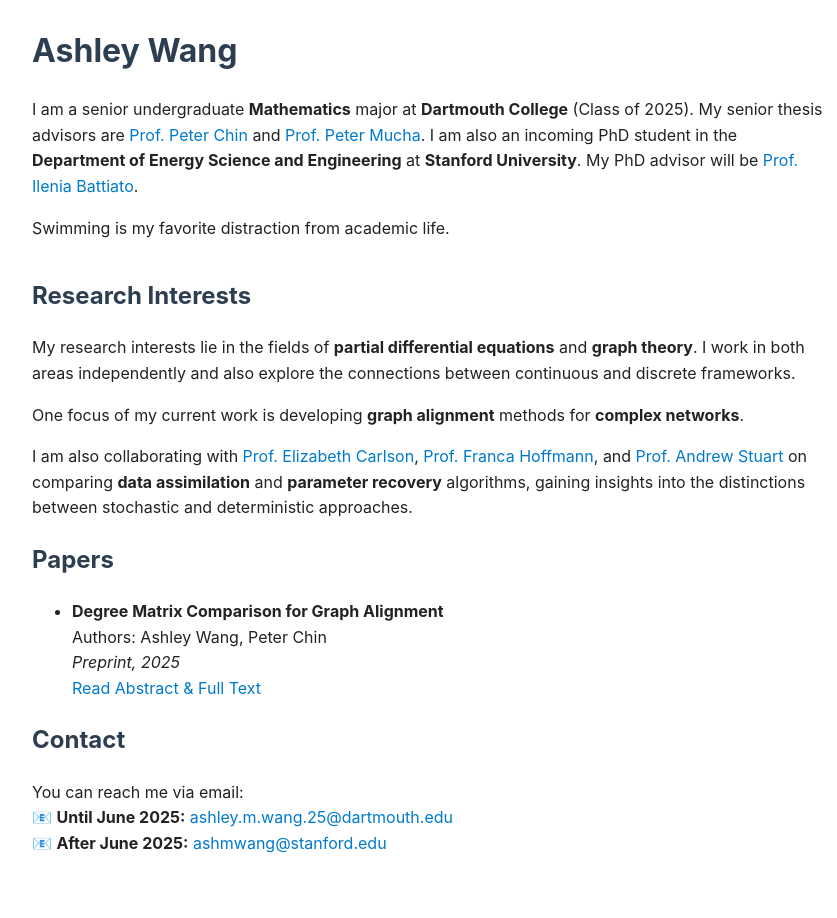
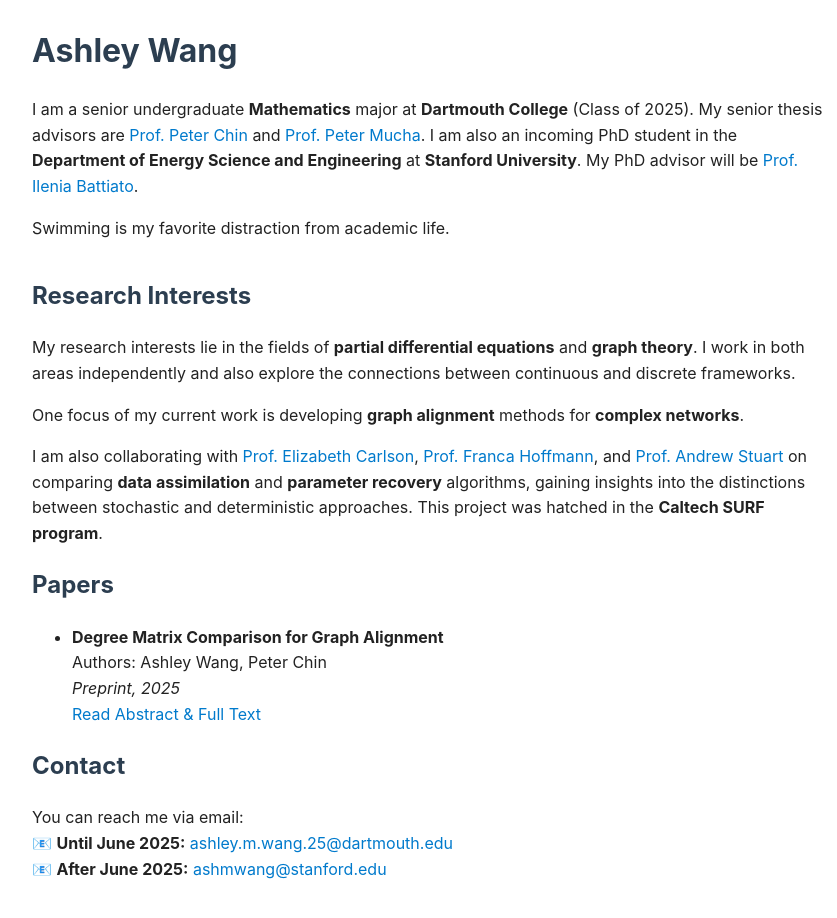
Before and after one commit to AshleyyyMWang/AshleyyyMWang.github.io, a plain HTML site: page index.html in a window 1280 px wide. Shown: the part 457-1375 px from the top of the page, without its empty margins (208-1045 px from the left). Before the commit the page ends 1354 px from the top, so only its background shows below. Drawn offline with Linux system fonts and the light colour scheme.

Commit message:
Update index.html

```diff
--- a/index.html
+++ b/index.html
@@ -69,7 +69,7 @@
     One focus of my current work is developing <strong>graph alignment</strong> methods for <strong>complex networks</strong>.
     </p>
   <p>
-    I am also collaborating with <a href="https://sites.google.com/view/elizabethcarlsonmath" target="_blank" rel="noopener">Prof. Elizabeth Carlson</a>, <a href="https://www.cms.caltech.edu/people/franca-hoffmann" target="_blank" rel="noopener">Prof. Franca Hoffmann</a>, and <a href="http://stuart.caltech.edu" target="_blank" rel="noopener">Prof. Andrew Stuart</a> on comparing <strong>data assimilation</strong> and <strong>parameter recovery</strong> algorithms, gaining insights into the distinctions between stochastic and deterministic approaches.
+    I am also collaborating with <a href="https://sites.google.com/view/elizabethcarlsonmath" target="_blank" rel="noopener">Prof. Elizabeth Carlson</a>, <a href="https://www.cms.caltech.edu/people/franca-hoffmann" target="_blank" rel="noopener">Prof. Franca Hoffmann</a>, and <a href="http://stuart.caltech.edu" target="_blank" rel="noopener">Prof. Andrew Stuart</a> on comparing <strong>data assimilation</strong> and <strong>parameter recovery</strong> algorithms, gaining insights into the distinctions between stochastic and deterministic approaches. This project was hatched in the <strong>Caltech SURF program</strong>.
   </p>
 
 
```
